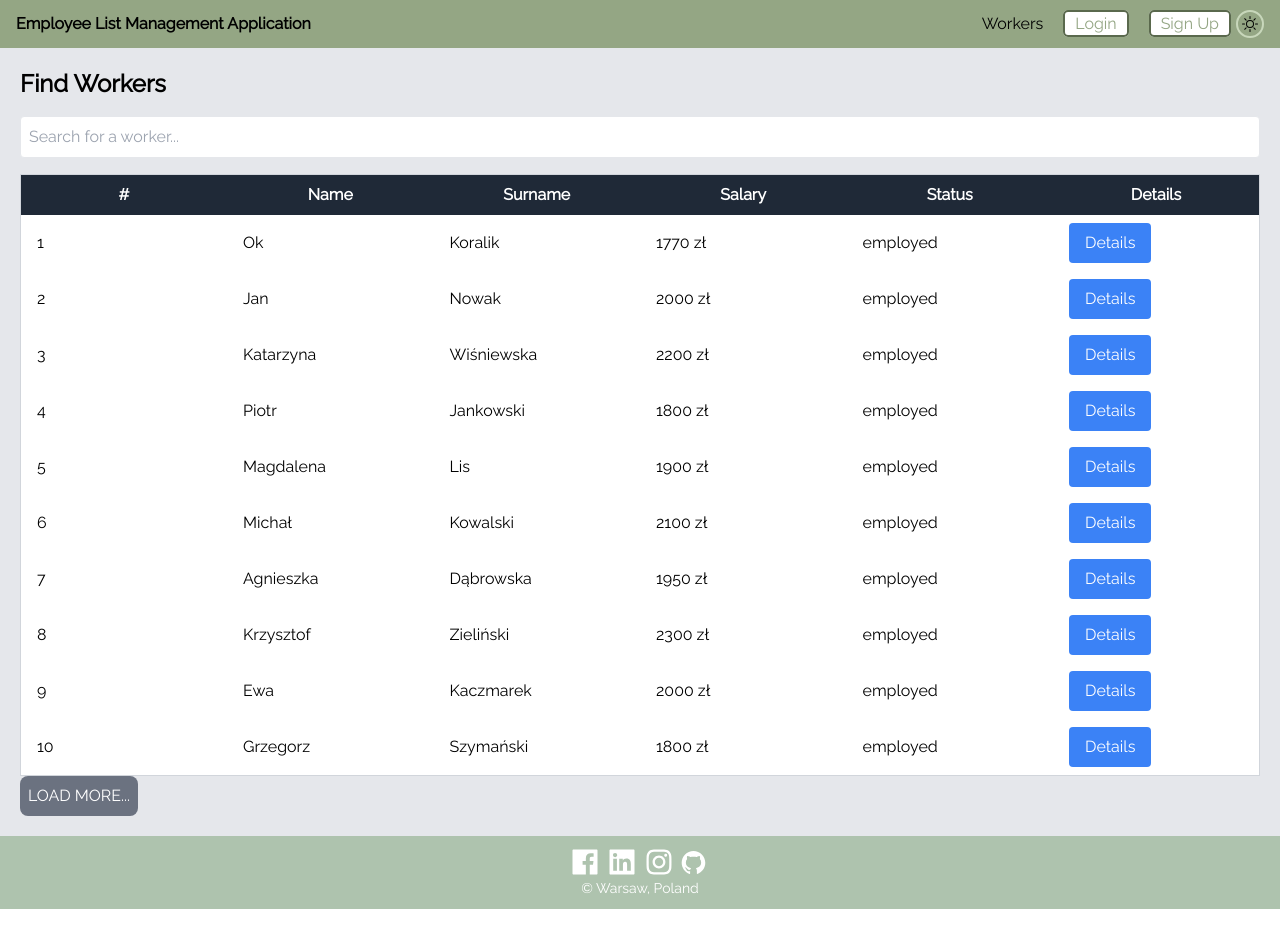
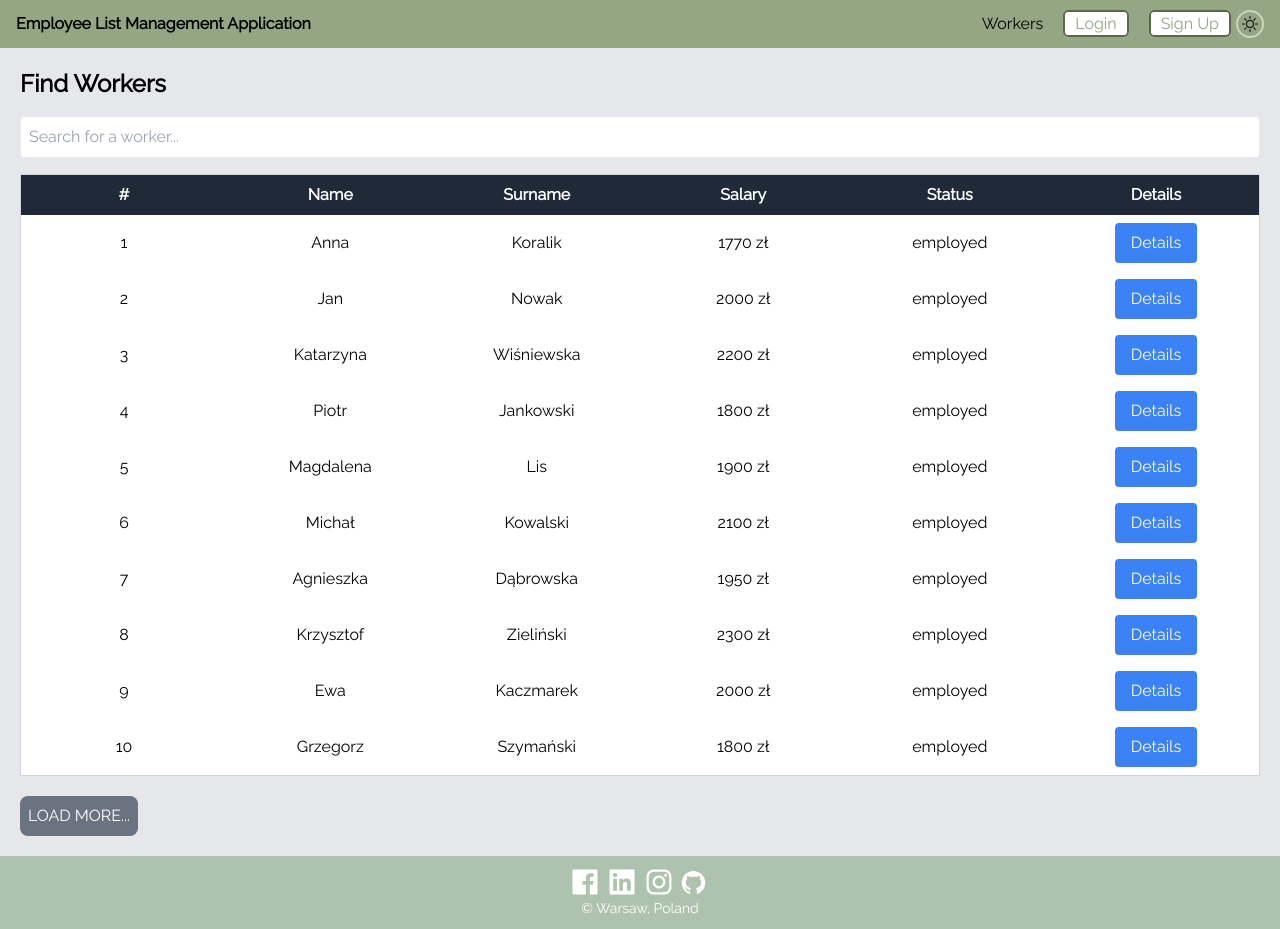
Before and after one commit to osemenets21/Employee-List-Management-Application, a React (Create React App) app: page /workers-list in a window 1280 px wide. Built offline with nearby package versions, Linux system fonts and the light colour scheme; data requests are answered from the project's data file.

Commit message:
correct style for td

```diff
--- a/API/db.json
+++ b/API/db.json
@@ -2,7 +2,7 @@
   "workerList": [
     {
       "id": 1,
-      "firstName": "Ok",
+      "firstName": "Anna",
       "lastName": "Koralik",
       "dateOfBirth": "19-05-1990",
       "street": "Smolenska",
@@ -241,6 +241,4 @@
       "phone": "+48663332211"
     }
   ]
-
-
 }
--- a/src/components/Workers-list/Workers-list.scss
+++ b/src/components/Workers-list/Workers-list.scss
@@ -22,28 +22,15 @@ $lighter-beige-gradient-table: linear-gradient(to bottom, #FDF1C8, #E0B88A);
     }
 
 
+
     .table {
         font-size: 17px;
         width: 100%;
 
+
     }
 
-    // .datails-of-worker {
-    //     td {
-    //         width: 150px;
-    //     }
-    // }
-
-
-    // .datails-of-worker {
-    //     width: 340px;
-    //   }
-
-    //   .datails-of-worker:td {
-    //     text-align: start;
-    //   }
     td {
-        text-align: start;
         width: 150px;
     }
 
--- a/src/components/Workers-list/Workers-list.tsx
+++ b/src/components/Workers-list/Workers-list.tsx
@@ -143,7 +143,7 @@ export const WorkersList: React.FC = () => {
               ))}
             </tbody>
           </table>
-          <button className="bg-gray-500 text-white p-2 rounded-lg uppercase hover:opacity-95 disabled:opacity-80" onClick={handleLoadMore}>Load more...</button>
+          <button className="mt-5 bg-gray-500 text-white p-2 rounded-lg uppercase hover:opacity-95 disabled:opacity-80" onClick={handleLoadMore}>Load more...</button>
         </div>
 
         {/* MODAL WINDOW  */}
```
